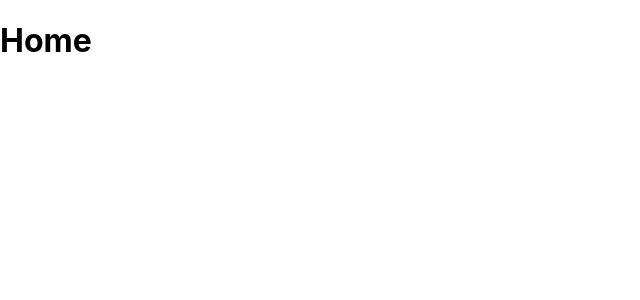
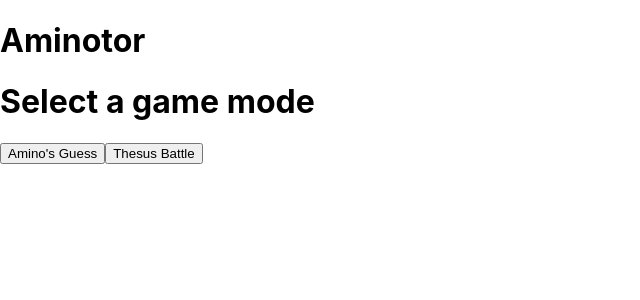
Before and after one commit to aldeobacchus/aminotor, a React (Create React App) app in the folder aminotor-front/: page / in a window 1280 px wide. Shown: the top 300 px of the page, without its empty margins (0-640 px from the left). Built offline with nearby package versions, Linux system fonts and the light colour scheme.

Commit message:
feat: containers

```diff
--- /dev/null
+++ b/aminotor-front/src/components/gameSelection.jsx
@@ -0,0 +1,17 @@
+import React from 'react'
+
+function GameSelection() {
+  return (
+    <div className='gs'>
+        <h1>Aminotor</h1>
+        <h1>Select a game mode</h1>
+
+        <div className='gs__buttons'>
+            <button className='gs__button'>Amino's Guess</button>
+            <button className='gs__button'>Thesus Battle</button>
+        </div>
+    </div>
+  )
+}
+
+export default GameSelection
--- a/aminotor-front/src/containers/Home/Home.jsx
+++ b/aminotor-front/src/containers/Home/Home.jsx
@@ -1,9 +1,10 @@
 import React from 'react'
+import GameSelection from '../../components/gameSelection'
 
 export default function Home (){
   return (
     <div className='home'>
-      <h1>Home</h1>
+      <GameSelection />
     </div>
   )
 }
```
Also changed, not shown: aminotor-front/src/index.tsx (line endings or trailing spaces), 1 other file (tests, documents, lock files or other folders).
